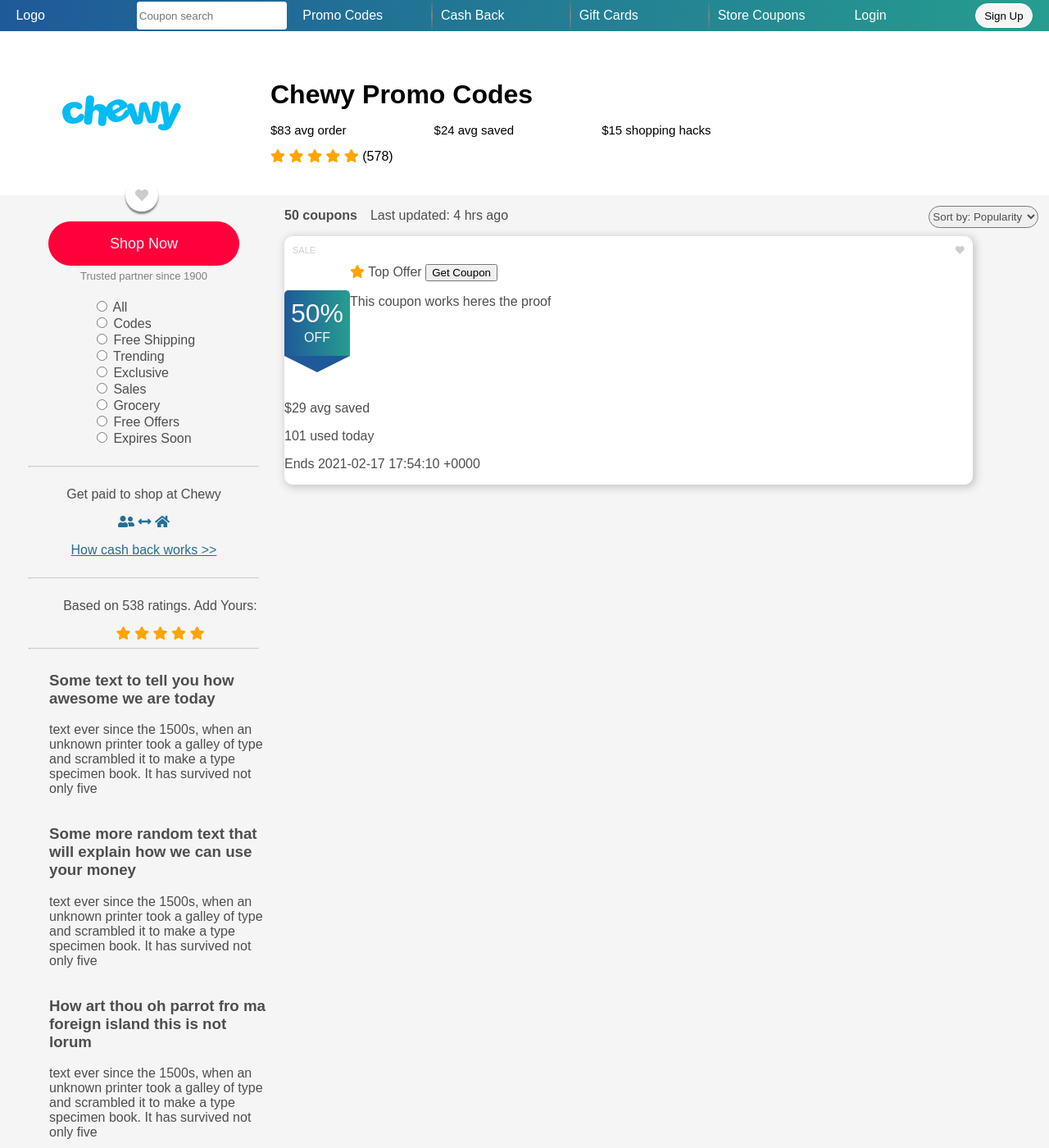
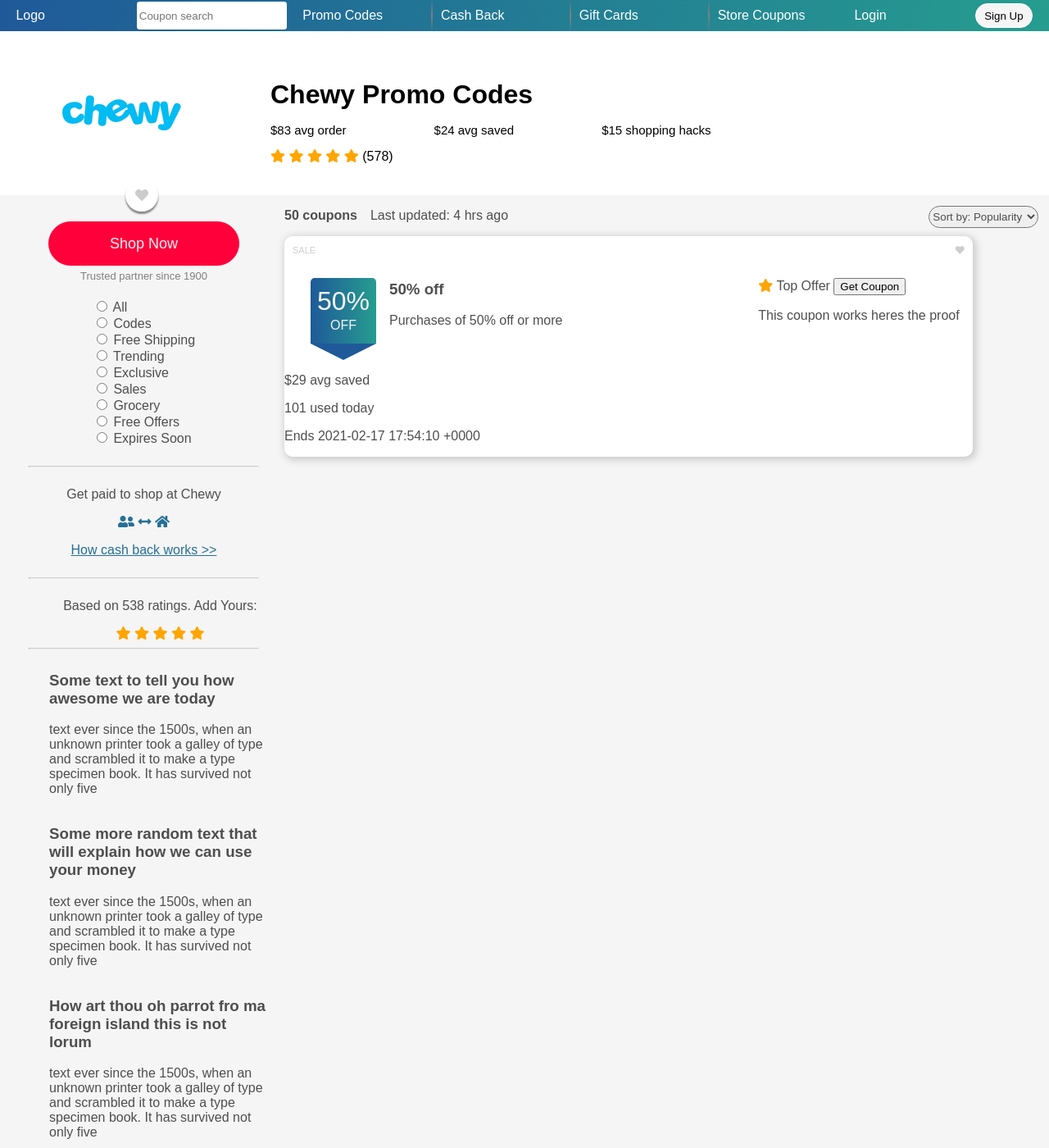
Before and after one commit to dd8917vk/jekyll, a Jekyll site: the page built from index.html, in a window 1280 px wide and 1400 px high. Shown: the whole window at 82% size. Built offline with Jekyll 4.4.1, drawn with Linux system fonts in a browser that asks for light colours.

Commit message:
working on card

```diff
--- a/_includes/card.html
+++ b/_includes/card.html
@@ -14,8 +14,8 @@
                 </div>
             </div>
             <div class="coupon-text">
-                <h3></h3>
-                <p></p>
+                <h3>50% off</h3>
+                <p>Purchases of 50% off or more</p>
             </div>
         </div>
         <div class="card-flex-mid-right">
--- a/_sass/card.scss
+++ b/_sass/card.scss
@@ -15,6 +15,20 @@
     padding-right: 10px;
     font-size: 11px;
     color: $hrColor;
+}
+.card-flex-mid {
+    display:flex;
+    margin-top: -15px;
+    justify-content: space-between;
+}
+.card-flex-mid-left {
+    display: flex;
+    margin-left: 2em;
+}
+.coupon-text {
+    margin-left: 1em;
+    margin-top: 1em;
+
 }
 .coupon-square {
     height: 80px;
@@ -40,8 +54,8 @@
 	border-right: 40px solid transparent;
 	border-top: 20px solid #1f5999;
     // border-image: linear-gradient(to top, #1f5999, #269d8f);
-
 }
-.card-flex-mid {
-    display:flex;
+.card-flex-mid-right {
+    margin-right: 1em;
+    margin-top: 2em;
 }
```
Also changed, not shown: 5 other files.
